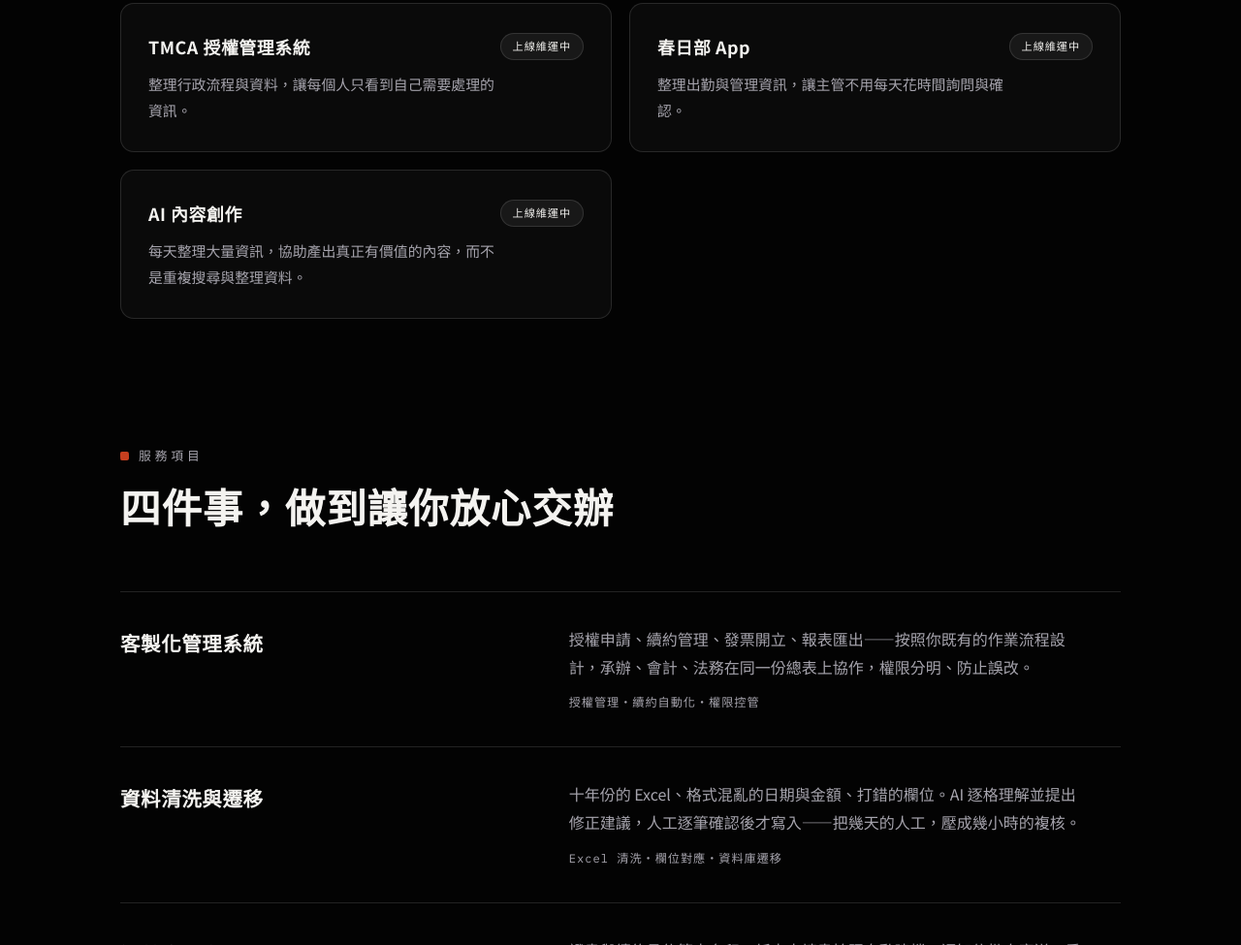
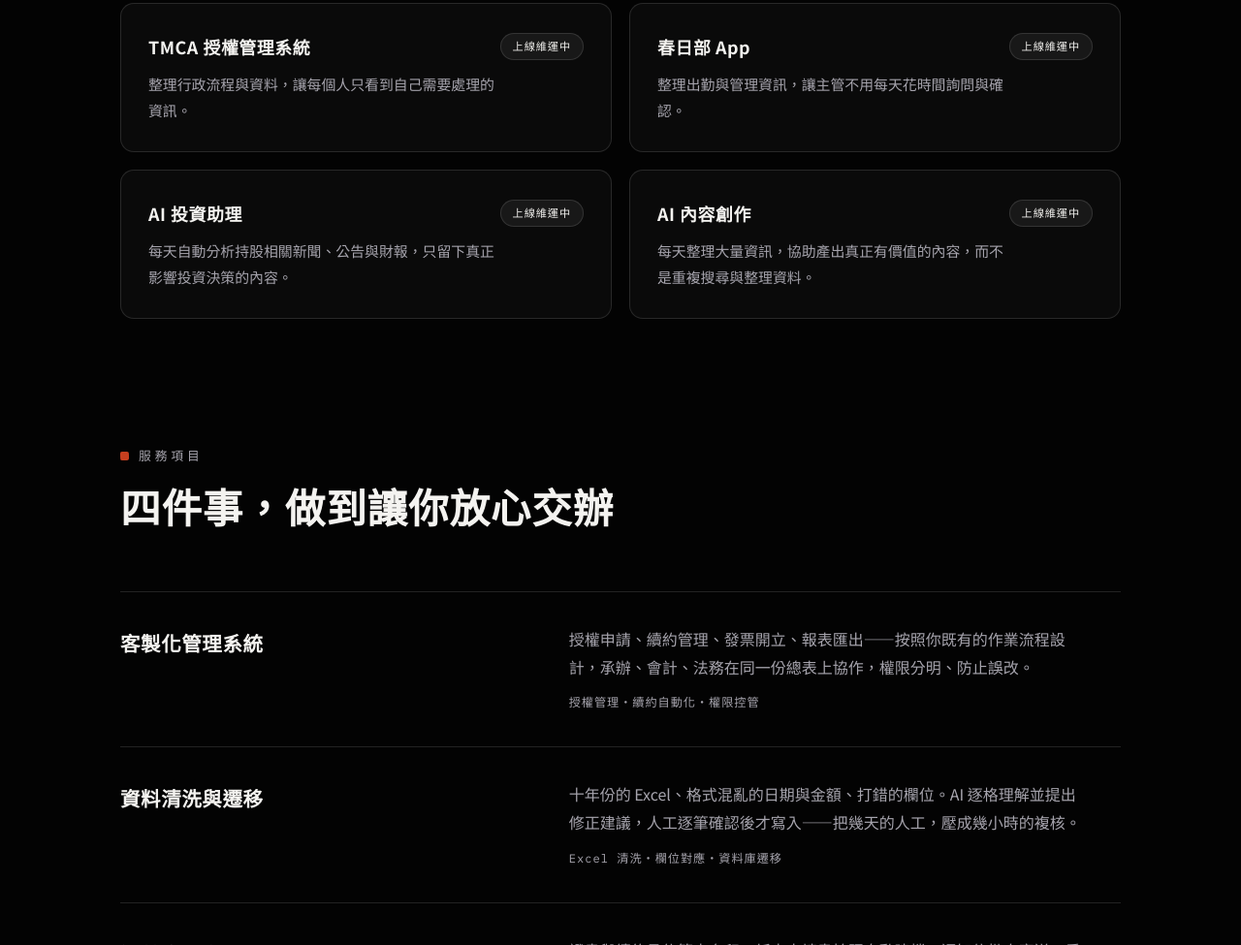
Before and after one commit to X-master990/junteng-website, a website: page index.html in a window 1280 px wide. Shown: the part 2107-3082 px from the top of the page at 97% size. Drawn offline with nearby package versions, Linux system fonts and the light colour scheme.

Commit message:
Revert "移除產品總覽中的「AI 投資助理」卡片"
This reverts commit 12ddc129e6d8303ae20372d64ff7eea9b14322ce.

```diff
--- a/index.html
+++ b/index.html
@@ -147,6 +147,13 @@
               <span class="p-chip is-live">上線維運中</span>
             </div>
             <p>整理出勤與管理資訊，讓主管不用每天花時間詢問與確認。</p>
+          </article>
+          <article class="p-card reveal">
+            <div class="p-head">
+              <h3>AI 投資助理</h3>
+              <span class="p-chip is-live">上線維運中</span>
+            </div>
+            <p>每天自動分析持股相關新聞、公告與財報，只留下真正影響投資決策的內容。</p>
           </article>
           <article class="p-card reveal">
             <div class="p-head">
```
